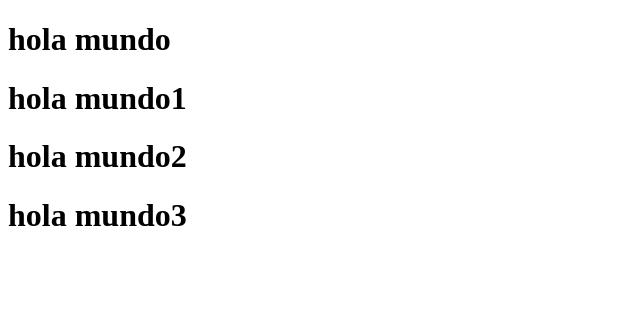
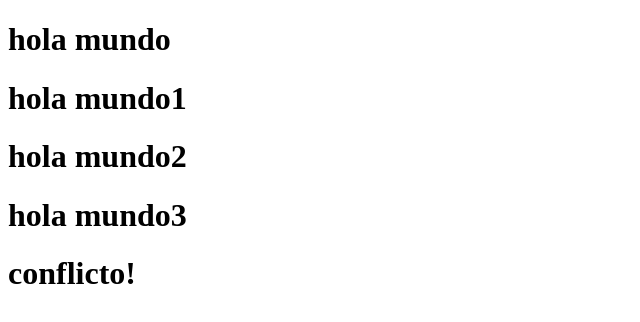
Before and after one commit to AxlGlez/prueba-git, a plain HTML site: page index.html in a window 1280 px wide. Shown: the whole page, without its empty margins (0-640 px from the left). Drawn offline with Linux system fonts and the light colour scheme.

Commit message:
conflictos!

```diff
--- a/index.html
+++ b/index.html
@@ -12,6 +12,7 @@
         <h1>hola mundo1</h1>
         <h1>hola mundo2</h1>
         <h1>hola mundo3</h1>
+        <h1>conflicto!</h1>
     </div>
 </body>
 </html>
```
